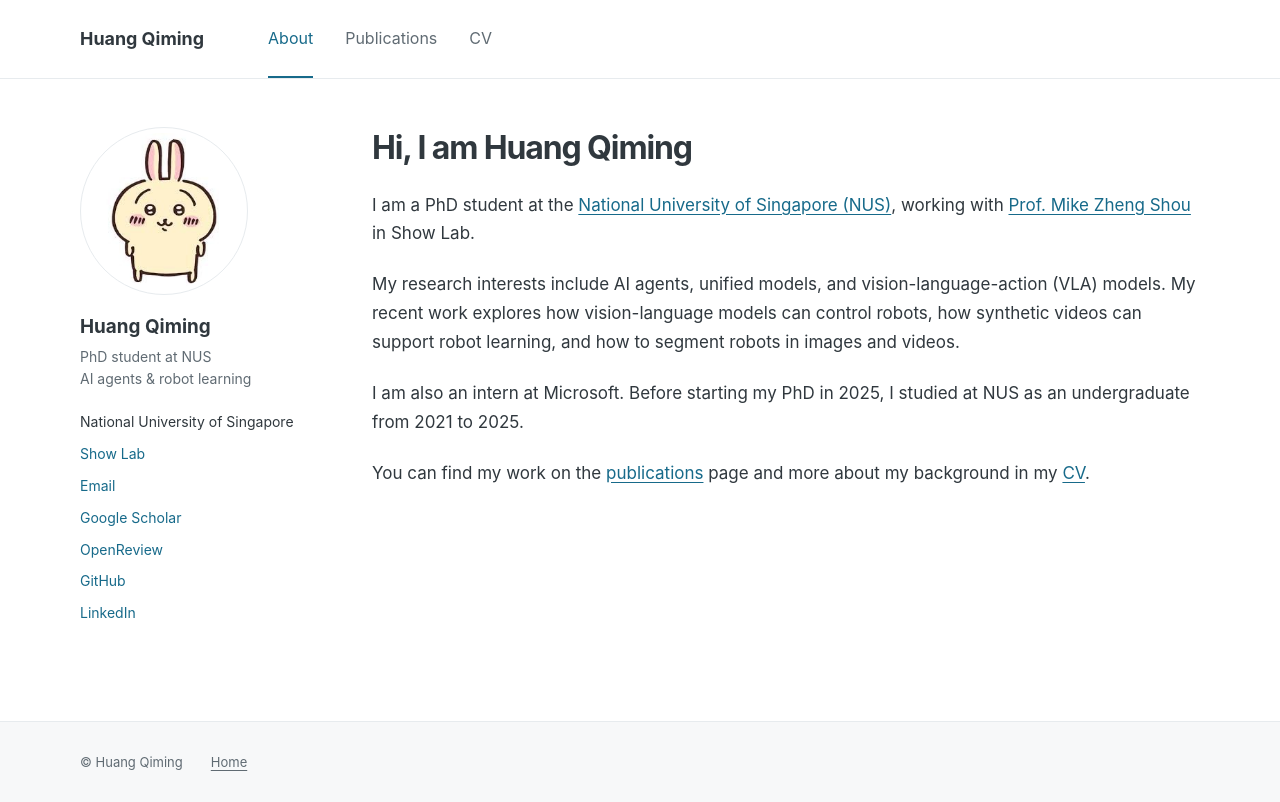
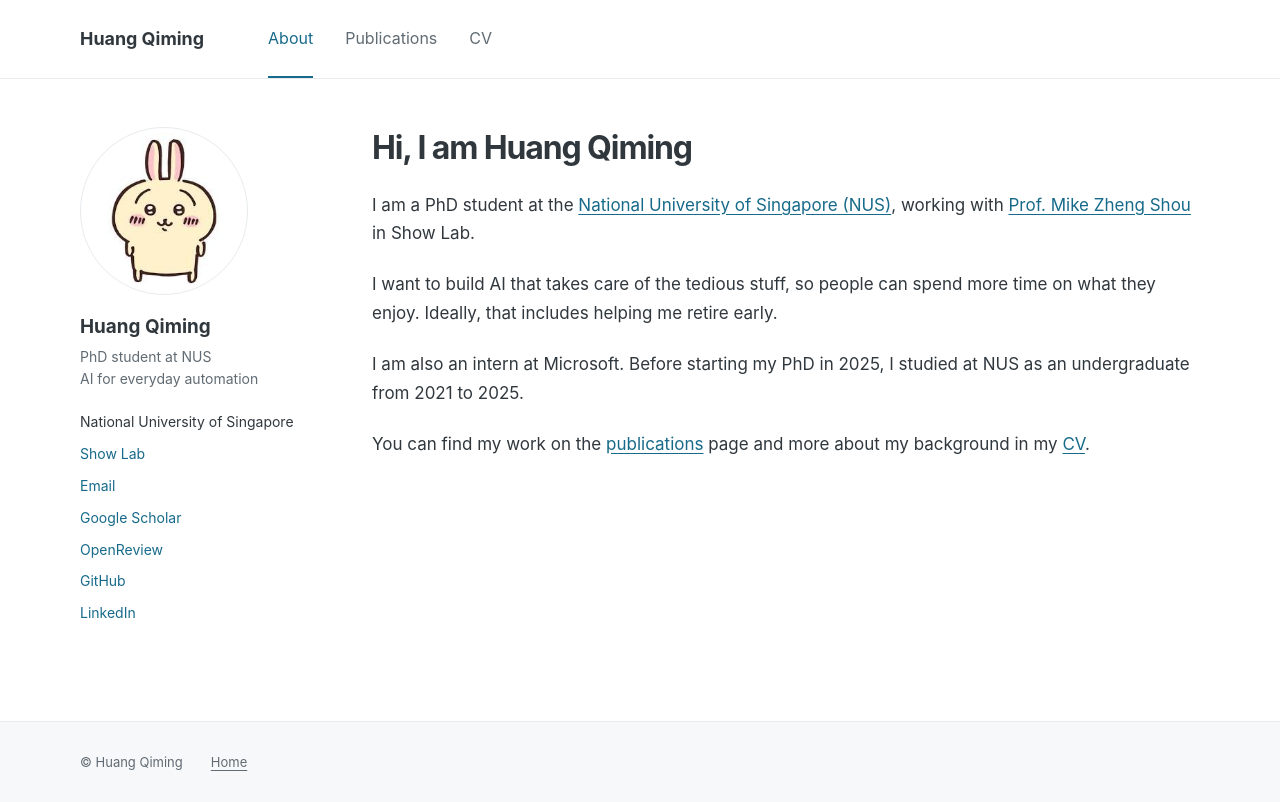
Before and after one commit to ceilingFan456/huang-qiming, a plain HTML site: page index.html in a window 1280 px wide. Drawn offline with Linux system fonts and the light colour scheme.

Commit message:
Simplify research interests with a personal touch

```diff
--- a/index.html
+++ b/index.html
@@ -4,7 +4,7 @@
   <meta charset="utf-8">
   <meta name="viewport" content="width=device-width, initial-scale=1">
   <title>Huang Qiming | Personal website</title>
-  <meta name="description" content="Huang Qiming, PhD student at the National University of Singapore. Research in AI agents, vision-language-action models, and robot perception.">
+  <meta name="description" content="Huang Qiming, PhD student at the National University of Singapore. Building AI to automate everyday tasks and give people more time for what they enjoy.">
   <link rel="icon" href="assets/favicon.svg" type="image/svg+xml">
   <link rel="stylesheet" href="assets/style.css">
 </head>
@@ -27,7 +27,7 @@
       <img class="portrait" src="assets/profile.jpg" alt="Huang Qiming's profile avatar" width="168" height="168">
       <div class="profile-details">
         <h2>Huang Qiming</h2>
-        <p class="profile-bio">PhD student at NUS<br>AI agents &amp; robot learning</p>
+        <p class="profile-bio">PhD student at NUS<br>AI for everyday automation</p>
         <ul class="profile-links">
           <li>National University of Singapore</li>
           <li><a href="https://sites.google.com/view/showlab">Show Lab</a></li>
@@ -43,7 +43,7 @@
     <main id="content" tabindex="-1">
       <h1>Hi, I am Huang Qiming</h1>
       <p>I am a PhD student at the <a href="https://www.nus.edu.sg/">National University of Singapore (NUS)</a>, working with <a href="https://sites.google.com/view/showlab">Prof. Mike Zheng Shou</a> in Show Lab.</p>
-      <p>My research interests include AI agents, unified models, and vision-language-action (VLA) models. My recent work explores how vision-language models can control robots, how synthetic videos can support robot learning, and how to segment robots in images and videos.</p>
+      <p>I want to build AI that takes care of the tedious stuff, so people can spend more time on what they enjoy. Ideally, that includes helping me retire early.</p>
       <p>I am also an intern at Microsoft. Before starting my PhD in 2025, I studied at NUS as an undergraduate from 2021 to 2025.</p>
       <p>You can find my work on the <a href="publications.html">publications</a> page and more about my background in my <a href="cv.html">CV</a>.</p>
     </main>
```
Also changed, not shown: cv.html (+2 -2 lines), publications.html (+1 -1 lines).
